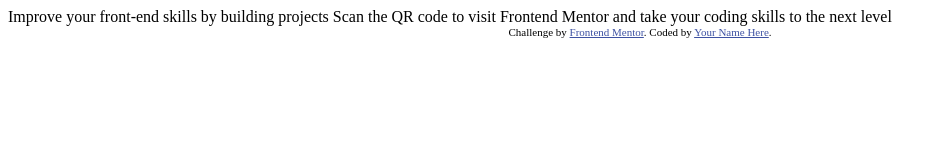
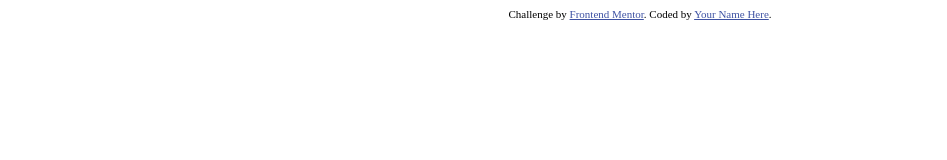
Before and after one commit to dushmanta05/qr-code, a plain HTML site: page index.html in a window 1280 px wide. Shown: the whole page, without its empty margins (0-947 px from the left). Drawn offline with Linux system fonts and the light colour scheme.

Commit message:
title change

```diff
--- a/index.html
+++ b/index.html
@@ -6,7 +6,7 @@
 
   <link rel="icon" type="image/png" sizes="32x32" href="./images/favicon-32x32.png">
 
-  <title>Frontend Mentor | QR code component</title>
+  <title>QR code</title>
 
   <!-- Feel free to remove these styles or customise in your own stylesheet 👍 -->
   <style>
@@ -15,11 +15,6 @@
   </style>
 </head>
 <body>
-
-  Improve your front-end skills by building projects
-
-  Scan the QR code to visit Frontend Mentor and take your coding skills to the next level
-
   <div class="attribution">
     Challenge by <a href="https://www.frontendmentor.io?ref=challenge" target="_blank">Frontend Mentor</a>.
     Coded by <a href="#">Your Name Here</a>.
```
